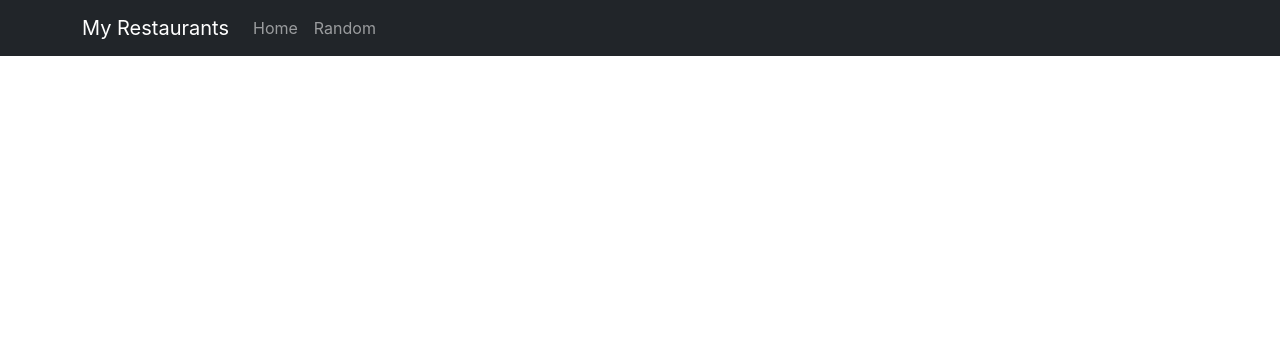
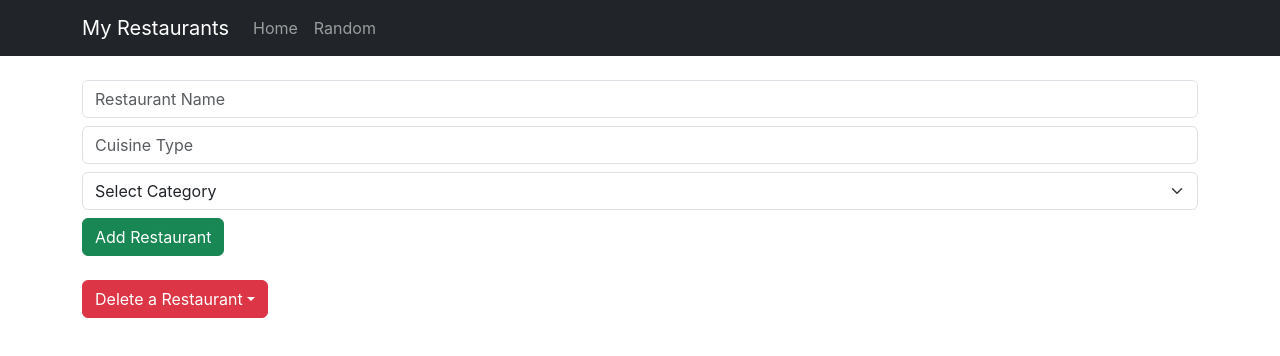
Before and after one commit to ElizabethT-N/restaurant-list-react, a React (Create React App) app: page /edit in a window 1280 px wide. Shown: the top 356 px of the page. Built offline with nearby package versions, Linux system fonts and the light colour scheme.

Commit message:
Add delete button

```diff
--- a/src/App.js
+++ b/src/App.js
@@ -3,6 +3,7 @@ import { Container, Nav, Navbar } from "react-bootstrap";
 import HomePage from "./pages/HomePage";
 import RandomPage from "./pages/RandomPage";
 import RestaurantPage from "./pages/RestaurantPage";
+import EditRestaurantForm from "./components/EditRestaurantForm";
 
 function App() {
   return (
@@ -21,6 +22,7 @@ function App() {
           <Route path="/" element={<HomePage />} />
           <Route path="/random" element={<RandomPage />} />
           <Route path="/restaurant/:restaurantId" element={<RestaurantPage />} />
+          <Route path="/edit" element={<EditRestaurantForm />} />
         </Routes>
       </Container>
     </div>
--- /dev/null
+++ b/src/components/EditRestaurantForm.js
@@ -0,0 +1,99 @@
+import React, { useState } from 'react';
+import { useDispatch, useSelector } from 'react-redux';
+import { addRestaurant, deleteRestaurant, selectAllRestaurants } from '../restaurants/restaurantSlice';
+import ButtonGroup from 'react-bootstrap/ButtonGroup';
+import Dropdown from 'react-bootstrap/Dropdown';
+import DropdownButton from 'react-bootstrap/DropdownButton';
+
+
+const EditRestaurantForm = () => {
+    const [name, setName] = useState('');
+    const [type, setType] = useState('');
+    const [category, setCategory] = useState('');
+
+    const dispatch = useDispatch();
+    const restaurantList = useSelector(selectAllRestaurants);
+
+    const handleSubmit = (e) => {
+        e.preventDefault();
+
+        if (!name.trim() || !type.trim() || !category.trim()) {
+            alert("Please fill in all fields.");
+            return;
+        }
+
+        dispatch(addRestaurant({
+            id: Date.now(),
+            name: name.trim(),
+            type: type.trim(),
+            category: category.trim()
+        }));
+
+        // Clear the form
+        setName('');
+        setType('');
+        setCategory('');
+    };
+
+    //Delete name from restaurantList
+    const handleDelete = (nameToDelete) => {
+        dispatch(deleteRestaurant(nameToDelete));
+    };
+
+    return (
+        <>
+            <form onSubmit={handleSubmit} className="mb-4">
+                <div className="mb-2">
+                    <input
+                        type="text"
+                        placeholder="Restaurant Name"
+                        value={name}
+                        onChange={(e) => setName(e.target.value)}
+                        className="form-control"
+                    />
+                </div>
+                <div className="mb-2">
+                    <input
+                        type="text"
+                        placeholder="Cuisine Type"
+                        value={type}
+                        onChange={(e) => setType(e.target.value)}
+                        className="form-control"
+                    />
+                </div>
+                <div className="mb-2">
+                    <select
+                        value={category}
+                        onChange={(e) => setCategory(e.target.value)}
+                        className="form-select"
+                    >
+                        <option value="">Select Category</option>
+                        <option value="By-Plate">By-Plate</option>
+                        <option value="All-You-Can-Eat">All-You-Can-Eat</option>
+                    </select>
+                </div>
+                <button type="submit" className="btn btn-success">Add Restaurant</button>
+            </form>
+
+            {restaurantList.length > 0 && (
+                <DropdownButton
+                    as={ButtonGroup}
+                    variant="danger"
+                    title="Delete a Restaurant"
+                    className="mb-3"
+                >
+                    {restaurantList.map((restaurant, index) => (
+                        <Dropdown.Item
+                            key={index}
+                            onClick={() => handleDelete(restaurant.name)}
+                        >
+                            {restaurant.name}
+                        </Dropdown.Item>
+                    ))}
+                </DropdownButton>
+            )}
+        </>
+    );
+};
+
+export default EditRestaurantForm;
--- a/src/components/TEST_RESTAURANT.js
+++ b/src/components/TEST_RESTAURANT.js
@@ -2,7 +2,7 @@ export const TEST_RESTAURANT = [
 {
     id: 0,
     name: "New Super Pho",
-    rating: null,
+    rating: "null",
     type: "Vietnamese",
     category: "By-Plate",
 },
@@ -22,9 +22,9 @@ export const TEST_RESTAURANT = [
 },
 {
     id: 3,
-    name: "Churras",
+    name: "Gohan AYCE Buffet",
     rating: "null",
-    type: "Brazilian",
+    type: "Asian",
     category: "All-You-Can-Eat",
 },
 {
--- a/src/pages/HomePage.js
+++ b/src/pages/HomePage.js
@@ -1,11 +1,14 @@
 import { useState } from "react";
 import { useSelector } from "react-redux";
+import { useNavigate } from "react-router-dom";
 import { selectAllRestaurants } from "../restaurants/restaurantSlice";
 import RestaurantCard from "../restaurants/RestaurantCard";
 
 export default function HomePage() {
 const [restaurantFilter, setRestaurantFilter] = useState("All")
 
+
+const navigate = useNavigate();
 const restaurantList = useSelector(selectAllRestaurants);
 const fullState = useSelector((state) => state);
 console.log("FULL STATE:", fullState);
@@ -25,7 +28,8 @@ if (restaurantFilter === "All") {
 
 return (
     <div>
-        <div>
+
+        <div className="my-3">
             <button
             className="btn btn-primary me-2"
             onClick={() => setRestaurantFilter("All")}
@@ -36,18 +40,21 @@ return (
             className="btn btn-primary me-2"
             onClick={() => setRestaurantFilter("By-Plate")}
             >
-            By-Plate
+                By-Plate
             </button>
             <button
             className="btn btn-primary me-2"
             onClick={() => setRestaurantFilter("All-You-Can-Eat")}
             >
-            All-You-Can-Eat
+                All-You-Can-Eat
+            </button>
+            <button className="btn btn-success me-2" onClick={() => navigate("/edit")}>
+                Edit
             </button>
         </div>
         {filteredRestaurants.map((r) => (
         <RestaurantCard key={r.id} restaurant={r} />
-    ))}
+        ))}
     </div>
 );
 }
--- a/src/restaurants/restaurantSlice.js
+++ b/src/restaurants/restaurantSlice.js
@@ -2,28 +2,36 @@ import { createSlice } from '@reduxjs/toolkit';
 import { createSelector } from 'reselect';
 import { TEST_RESTAURANT } from '../components/TEST_RESTAURANT';
 
-// Initial state
 const initialState = {
     restaurantsArray: TEST_RESTAURANT
 };
 
-// Create slice
 const restaurantSlice = createSlice({
     name: 'restaurants',
     initialState,
-    reducers: {}
+    reducers: {
+        addRestaurant: (state, action) => {
+            const newRestaurant = {
+                id: action.payload.id || Date.now(),
+                ...action.payload
+            };
+            state.restaurantsArray.push(newRestaurant);
+        },
+        deleteRestaurant: (state, action) => {
+            state.restaurantsArray = state.restaurantsArray.filter(
+                (restaurant) => restaurant.name !== action.payload
+            );
+        }
+    }
 });
 
-// Export the reducer
+export const { addRestaurant, deleteRestaurant } = restaurantSlice.actions;
 export const restaurantReducer = restaurantSlice.reducer;
 
-// Base selector to get all restaurants
 const selectRestaurantsArray = (state) => state.restaurants.restaurantsArray;
 
-// Selector to get all restaurants
 export const selectAllRestaurants = selectRestaurantsArray;
 
-// ✅ Selector factory for getting a restaurant by ID (correctly memoized)
 export const selectRestaurantById = (restaurantId) =>
     createSelector(
         [selectRestaurantsArray],
@@ -33,7 +41,6 @@ export const selectRestaurantById = (restaurantId) =>
             )
     );
 
-// Selector to get the featured restaurant
 export const selectFeaturedRestaurant = createSelector(
     [selectRestaurantsArray],
     (restaurants) =>
```
